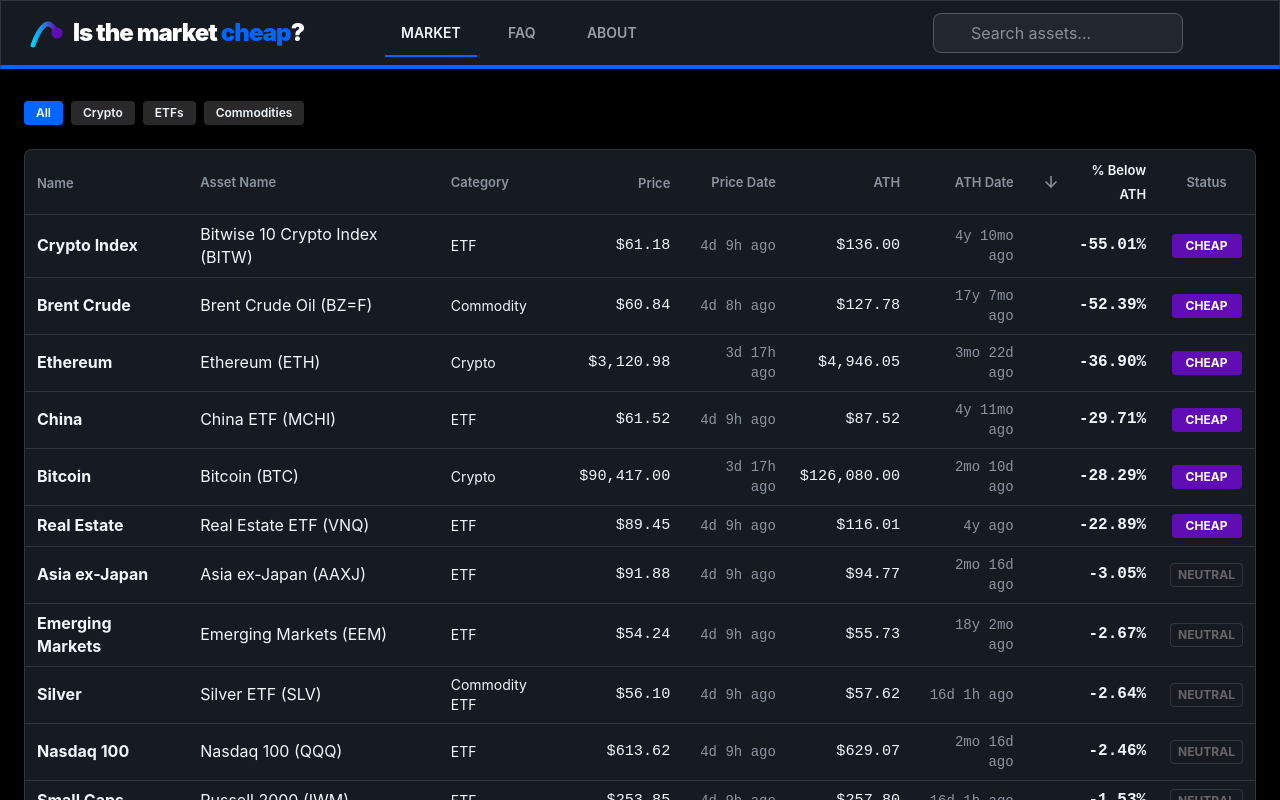
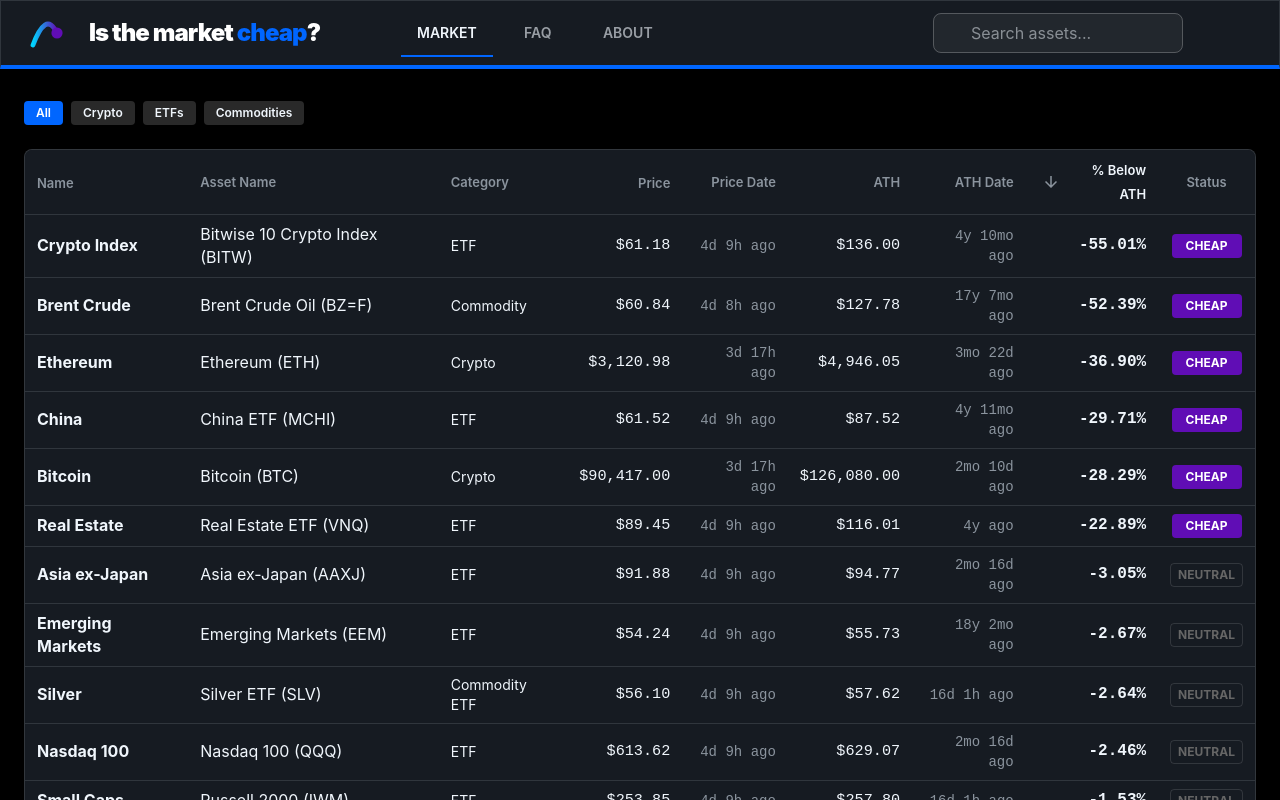
Before and after one commit to JonUXD/isthemarketcheap, a Next.js app: page / in a window 1280 px wide. Shown: the top 800 px of the page. Built offline with nearby package versions, Linux system fonts and the light colour scheme; no server answers; some icons are missing.

Commit message:
adjusted separation between icon and brand

```diff
--- a/components/layout/Layout.js
+++ b/components/layout/Layout.js
@@ -52,7 +52,7 @@
             >
                 <Toolbar sx={{ gap: 4, minHeight: 70 }}>
                     {/* 1. TITLE / LOGO */}
-                    <Link href="/" passHref style={{ textDecoration: 'none', color: 'inherit', display: 'flex', alignItems: 'center', gap: '8px' }}>
+                    <Link href="/" passHref style={{ textDecoration: 'none', color: 'inherit', display: 'flex', alignItems: 'center', gap: '24px' }}>
                         <Logo width={40} height={40} />
                         <BrandText height={32} />
                     </Link>
```
